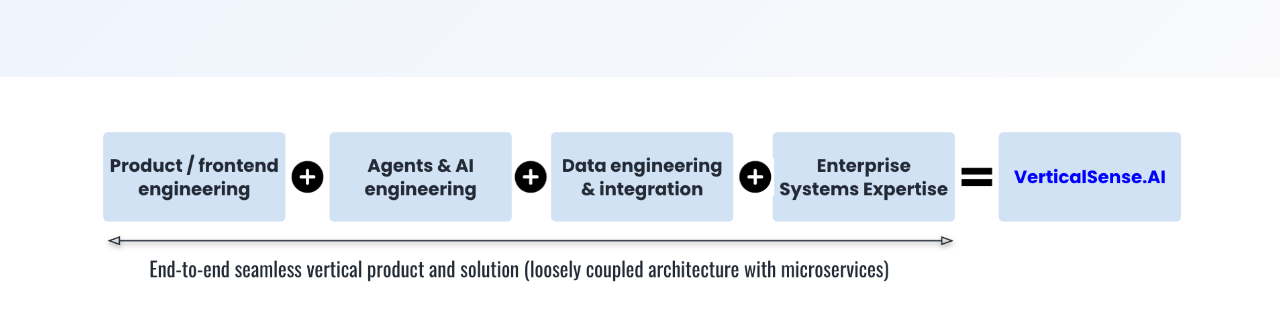
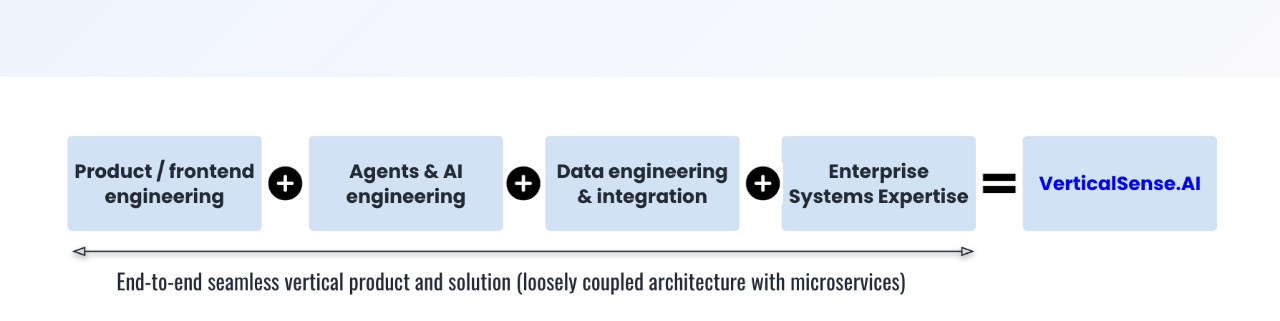
Before and after one commit to Gbhan123/VerticalSenseAI-website, a plain HTML site: page index.html in a window 1280 px wide. Shown: the part 631-952 px from the top of the page. Drawn offline with Linux system fonts and the light colour scheme.

Commit message:
Update index.html

```diff
--- a/index.html
+++ b/index.html
@@ -69,7 +69,7 @@
 
     <div style="width: 100%; overflow: hidden; text-align: center;">
           <img src="https://raw.githubusercontent.com/gbhan123/verticalSenseAI-website/main/VerticalSense%20-%20Offer%20four%20skills.png"
-            style="width: 100%; max-width: 1200px; height: auto; display: block; margin: 0 auto;"
+            style="width: 100%; height: auto; display: block; margin: 0 auto;"
             alt="Vertical Sense - Offer Four Skills" />
     </div>
 
```
